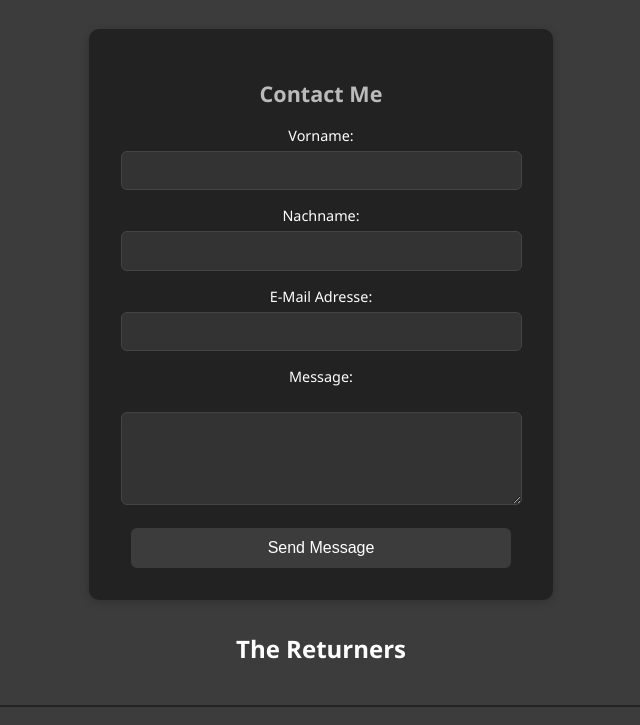
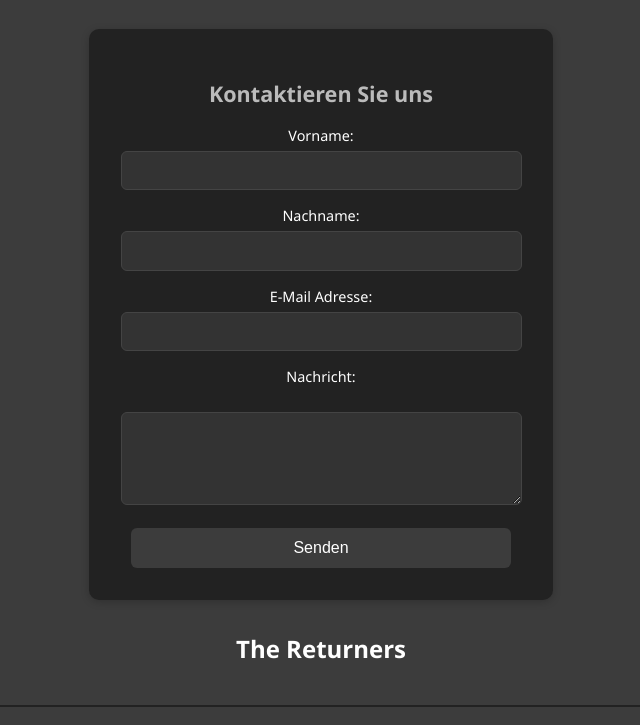
Before and after one commit to LeanMelone/Eigene-Website, a plain HTML site: page contact.html in a window 1280 px wide. Shown: the part 872-1597 px from the top of the page, without its empty margins (319-959 px from the left). Drawn offline with Linux system fonts and the light colour scheme.

Commit message:
Kontaktformular verbessert

```diff
--- a/contact.html
+++ b/contact.html
@@ -31,7 +31,7 @@
             <h1>Kontakt</h1>
 
             <form id="contactForm" onsubmit="messageSend()">
-                <h2>Contact Me</h2>
+                <h2>Kontaktieren Sie uns</h2>
                 <div>
                     <label for="vorname">Vorname:</label>
                     <input type="text" id="vorname" name="vorname" required pattern="^([A-ZÄÖÜ][a-zäöü]+(-)?([A-ZÄÖÜ]([a-zäöü]+))?)$">
@@ -45,15 +45,15 @@
                     <input type="email" id="email" name="email" required pattern="^[\.\-\_]*[@]{1}[a-z]+[\.][a-z]+$">
                 </div>
                 <div>
-                    <label for="message">Message:</label><br>
+                    <label for="message">Nachricht:</label><br>
                     <textarea id="message" name="message" rows="4" cols="50" required pattern=".*"></textarea><br><br>
                 </div>
-                <input type="submit" value="Send Message" class="button">
+                <input type="submit" value="Senden" class="button">
             </form>
 
             <script>
                 function messageSend() {
-                alert("Thank you for reaching out! I will get back to you as soon as possible.");
+                alert("Vielen Dank für Ihre Nachricht! Wir werden uns so schnell wie möglich bei Ihnen melden.");
                     document.getElementById('contactForm').reset();
                 }
             </script>
```
Also changed, not shown: index.html (+4 -4 lines).
